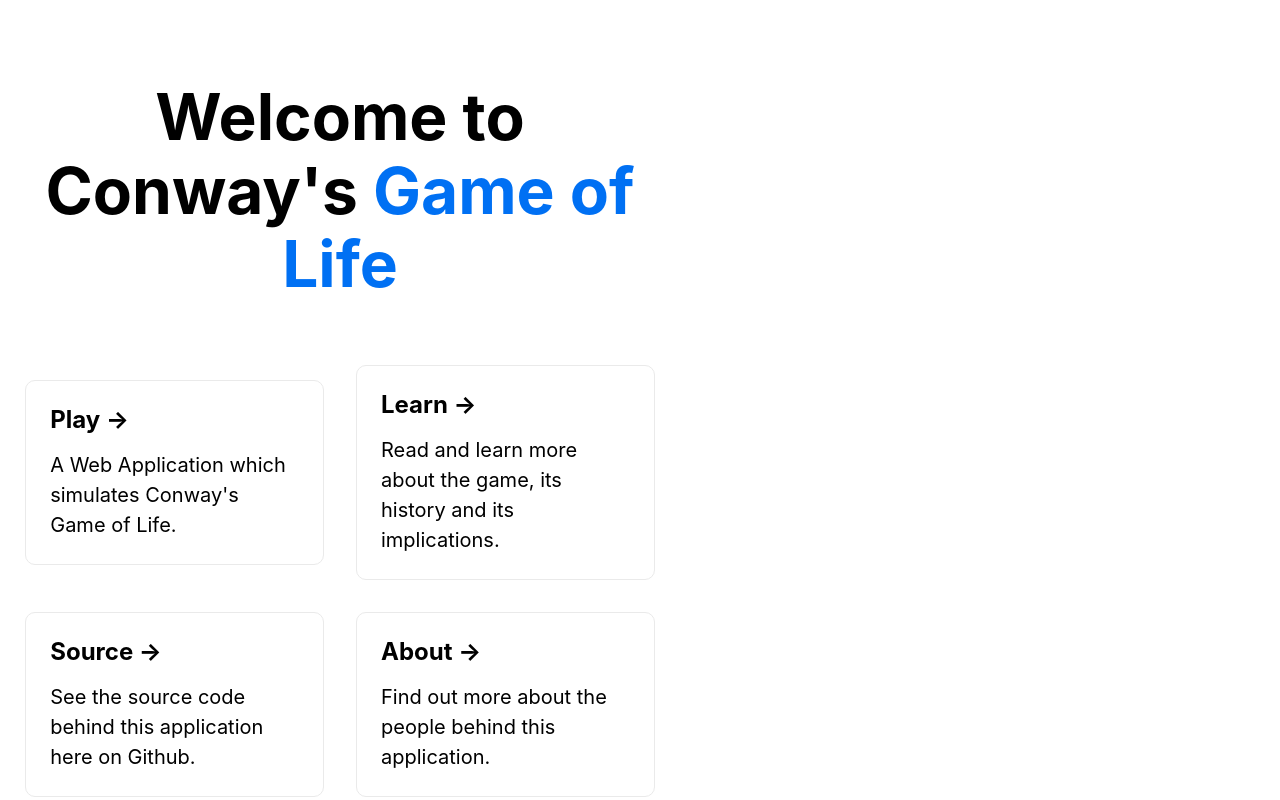
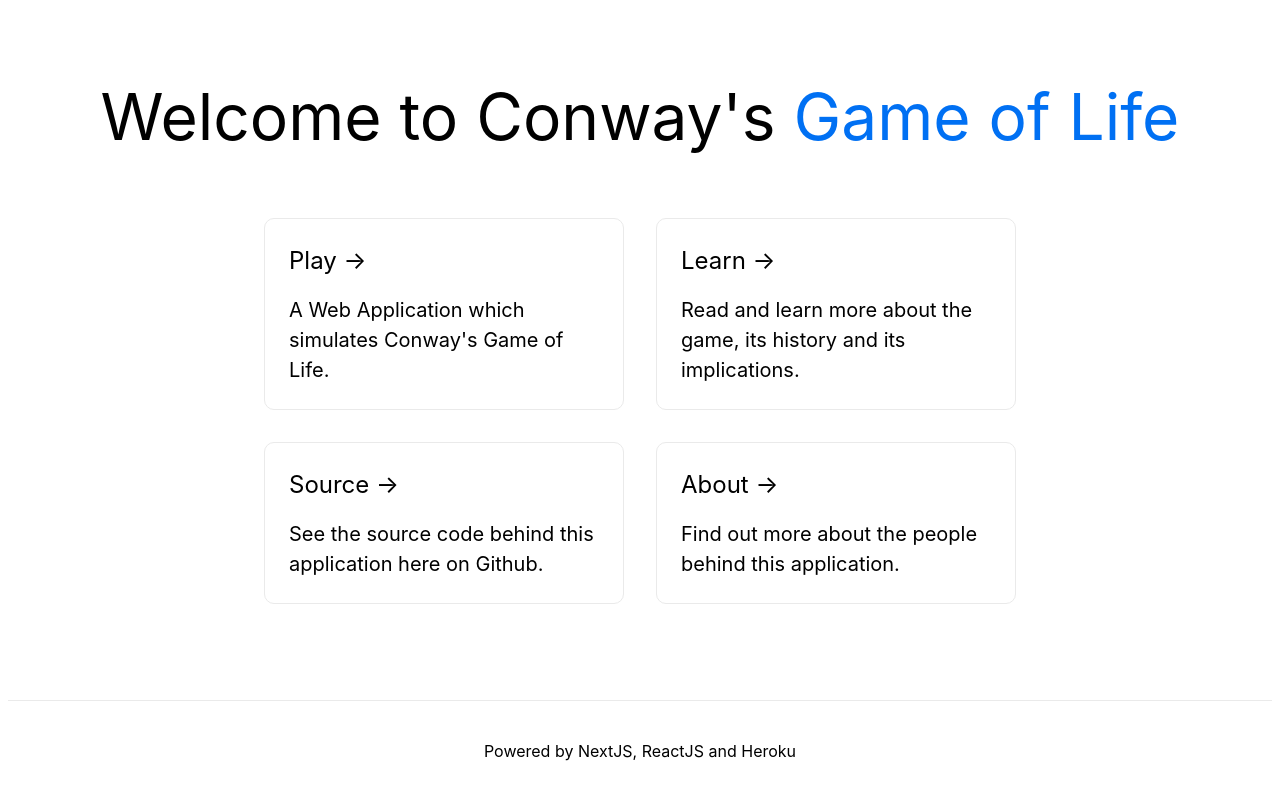
Before and after one commit to antonyk/game-of-life, a Next.js app: page / in a window 1280 px wide. Shown: the top 800 px of the page. Built offline with nearby package versions, Linux system fonts and the light colour scheme.

Commit message:
import tailwind classes

```diff
--- a/pages/_app.js
+++ b/pages/_app.js
@@ -1,6 +1,5 @@
-import '../static/styles.css'
+import '../static/styles/globals.css'
 
-// This default export is required in a new `pages/_app.js` file.
 export default function MyApp({ Component, pageProps }) {
   return <Component {...pageProps} />
 }
--- /dev/null
+++ b/static/styles/globals.css
@@ -0,0 +1,5 @@
+@tailwind base;
+@tailwind components;
+@tailwind utilities;
+
+@import 'styles.css';
```
Also changed, not shown: static/styles/styles.css (renamed from static/styles.css).
